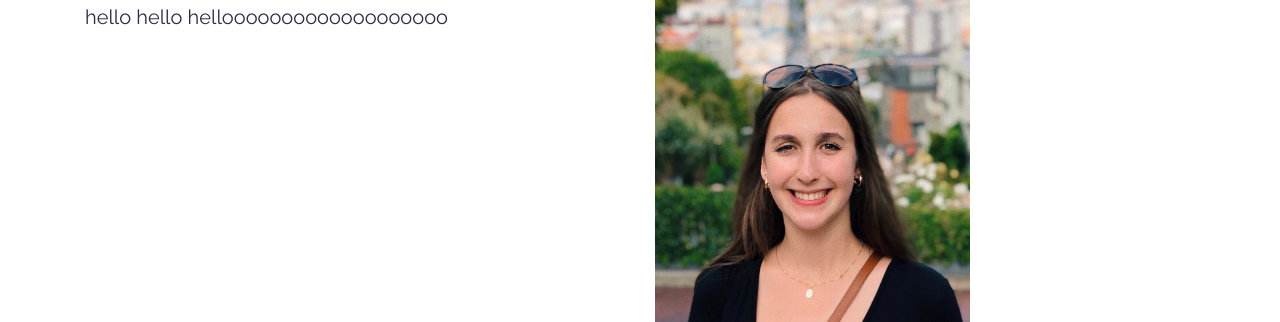
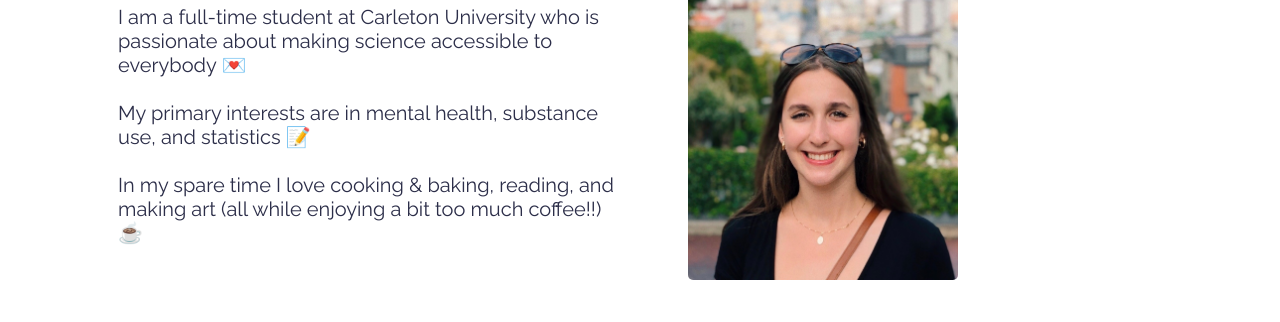
Before and after one commit to RebeccaProwse/RebeccaProwse.github.io, a plain HTML site: page index.html in a window 1280 px wide. Shown: the part 272-594 px from the top of the page. Drawn offline with nearby package versions, Linux system fonts and the light colour scheme.

Commit message:
Bio update

```diff
--- a/index.html
+++ b/index.html
@@ -29,11 +29,11 @@
 <body>
   <div class="container my-5">
     <div class="row">
-      <div class="col-md">
+      <div class="col-md pl-5">
         <h2> Hi, I'm Rebecca! <br><br> </h2>
-        <h5 class="body-text"> hello hello hellooooooooooooooooooo </h5>
+        <h5 class="body-text"> I am a full-time student at Carleton University who is passionate about making science accessible to everybody 💌 <br><br> My primary interests are in mental health, substance use, and statistics 📝 <br><br> In my spare time I love cooking & baking, reading, and making art (all while enjoying a bit too much coffee!!) ☕️ </h5>
       </div>
-      <div class="col-md">
+      <div class="col-md pl-5">
         <img class="profile-pic" src="profile.jpg" alt="Rebecca Prowse">
       </div>
     </div>
--- a/main.css
+++ b/main.css
@@ -14,5 +14,5 @@ h2 {
 
 .profile-pic {
   border-radius: 5px;
-  height: 420px;
+  height: 360px;
 }
```
